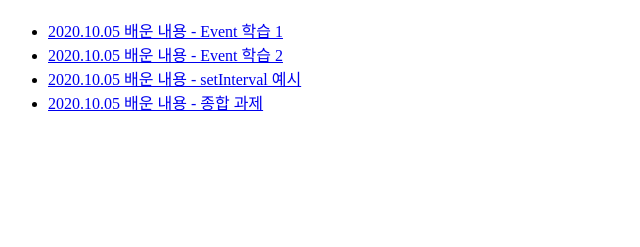
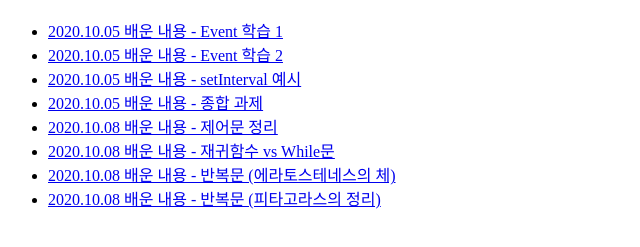
Before and after one commit to yungjin702/web1, a plain HTML site: page index.html in a window 1280 px wide. Shown: the part 57-304 px from the top of the page, without its empty margins (0-640 px from the left). Drawn offline with Linux system fonts and the light colour scheme.

Commit message:
Update index.html

```diff
--- a/index.html
+++ b/index.html
@@ -26,6 +26,11 @@
             <li> <a href="2407(20201005)_3.html" target="_blank">2020.10.05 배운 내용 - setInterval 예시</a> </li>
             <li> <a href="2407(20201005)_4.html" target="_blank">2020.10.05 배운 내용 - 종합 과제</a> </li>
 
+            <li> <a href="2407(20201008)_1.html" target="_blank">2020.10.08 배운 내용 - 제어문 정리</a> </li>
+            <li> <a href="2407(20201008)_2.html" target="_blank">2020.10.08 배운 내용 - 재귀함수 vs While문</a> </li>
+            <li> <a href="2407(20201008)_3.html" target="_blank">2020.10.08 배운 내용 - 반복문 (에라토스테네스의 체)</a> </li>
+            <li> <a href="2407(20201008)_4.html" target="_blank">2020.10.08 배운 내용 - 반복문 (피타고라스의 정리)</a> </li>
+
         </ul>
     </body>
 
```
